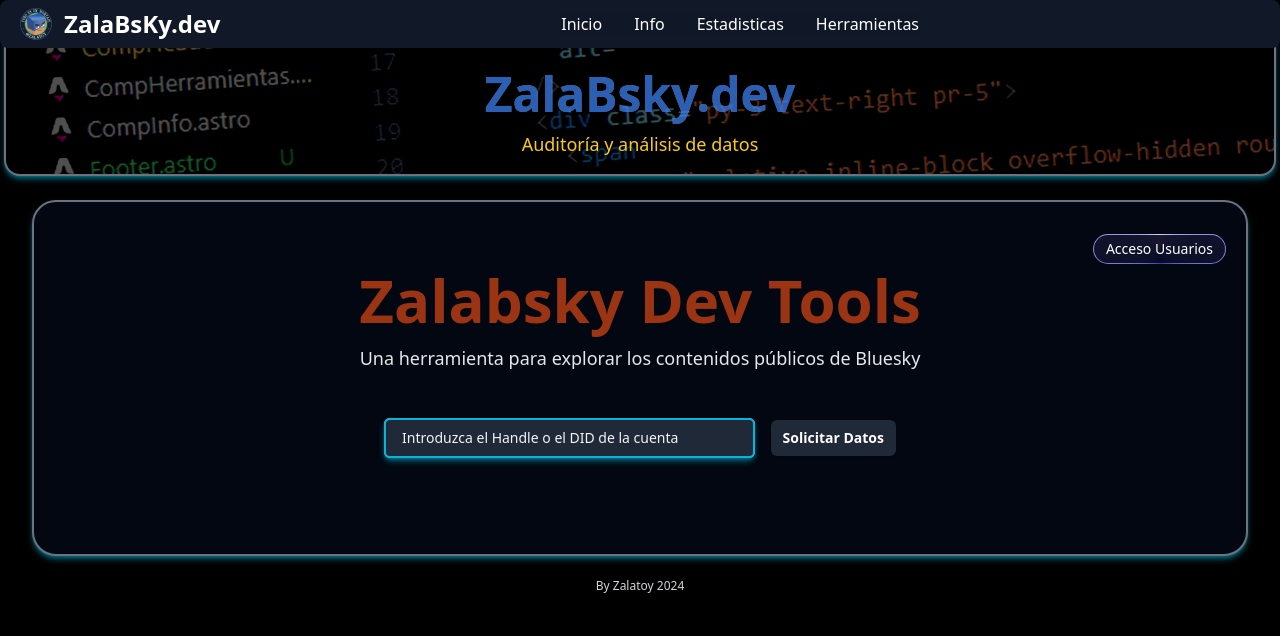
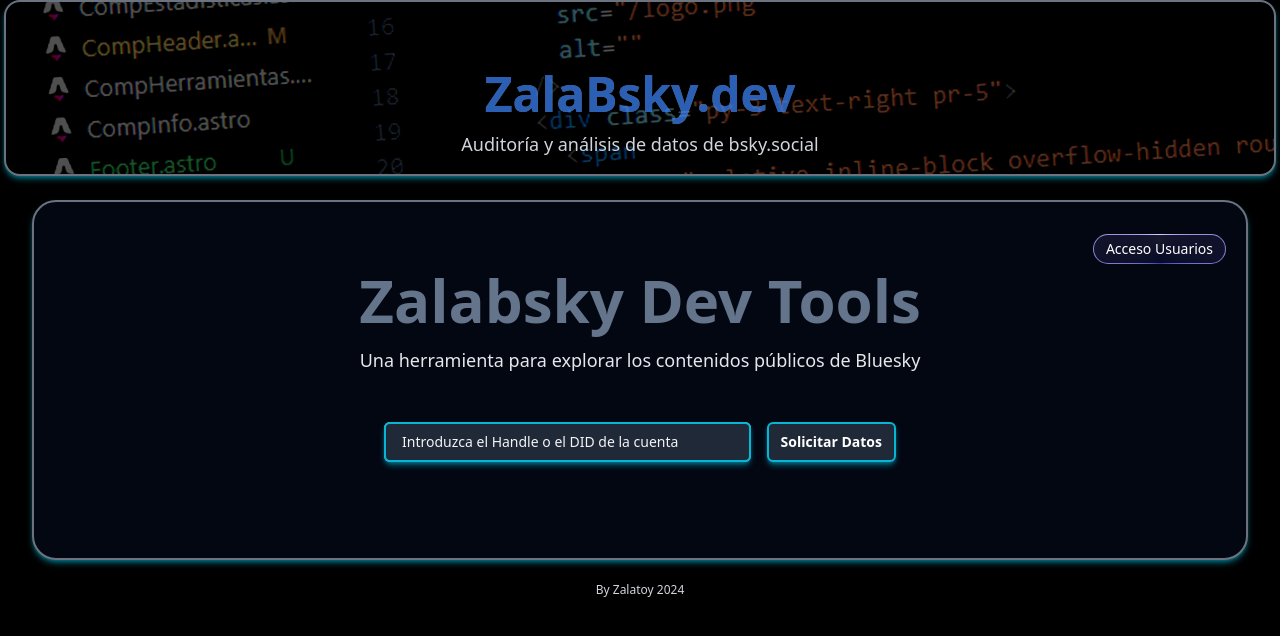
Before and after one commit to zalatoywp/htmx, an Astro site: page / in a window 1280 px wide. Built offline with nearby package versions, Linux system fonts and the light colour scheme; Astro itself is replaced by a stand-in of ours.

Commit message:
Actualiza encabezado y texto de auditoría*** ***Actualiza estilos y texto de RepoWalker*** ***Elimina NavBar y ajusta diseño en Layout*** ***Elimina componente App

```diff
--- a/src/components/CompHeader.astro
+++ b/src/components/CompHeader.astro
@@ -12,10 +12,11 @@
       <span
         class="inline font-semibold animate-pulse bg-[linear-gradient(110deg,#939393,45%,#1e293b,55%,#939393)] bg-[length:250%_100%] bg-clip-text text-5xl text-blue-500"
       >
-        ZalaBsky.dev</span
-      >
-      <p class="pt-3 text-center text-lg text-yellow-400">
-        Auditoría y análisis de datos
+        ZalaBsky.dev
+      </span>
+
+      <p class="pt-3 text-center text-lg text-gray-300">
+        Auditoría y análisis de datos de bsky.social
       </p>
     </div>
   </section>
--- a/src/components/RepoWalker.tsx
+++ b/src/components/RepoWalker.tsx
@@ -319,10 +319,10 @@ const RepoWalker: FC<{}> = () =>
                 </span>
 
               </div>
-              <h1 className="text-3xl font-bold text-orange-800 sm:text-6xl text-center">
+              <h1 className=" font-semibold text-3xl  text-slate-500  sm:text-6xl text-center">
                 Zalabsky Dev Tools
               </h1>
-              <p className="mt-4 pb-6 text-lg leading-6 text-gray-200 text-center">
+              <p className="mt-4 pb-6  text-sm sm:text-lg leading-6 text-gray-200 text-center">
                 Una herramienta para explorar los contenidos públicos de Bluesky
               </p>
               <form
@@ -359,7 +359,7 @@ const RepoWalker: FC<{}> = () =>
                       setDid(repoDid);
                       getRepo(repoDid);
                     }}
-                    className="block w-full rounded-md bg-gray-800 px-3 py-2 text-center text-sm font-semibold text-white shadow-sm hover:bg-gray-600 focus-visible:outline focus-visible:outline-2 focus-visible:outline-offset-2 focus-visible:outline-indigo-600"
+                    className="block border-2 border-cyan-500 rounded-md shadow-md  shadow-cyan-500/50 sm:flex sm:items-center max-w-lg mx-auto bg-gray-800 px-3 py-2 text-center text-sm font-semibold text-white hover:bg-gray-600 focus-visible:outline focus-visible:outline-2 focus-visible:outline-offset-2 focus-visible:outline-indigo-600"
                   >
                     {loading ? (
                       <svg
--- a/src/layouts/Layout.astro
+++ b/src/layouts/Layout.astro
@@ -1,7 +1,6 @@
 ---
 import { ViewTransitions } from "astro:transitions";
 import NavBar from "../components/NavBar.astro";
-
 import CompHeader from "../components/CompHeader.astro";
 
 interface Props {
@@ -23,8 +22,9 @@ const { title } = Astro.props;
     <ViewTransitions />
   </head>
   <body class="scroll-smooth">
-    <NavBar />
+    <!-- <NavBar /> -->
     <CompHeader />
+
     <slot />
     <style is:global>
       :root {
--- a/src/pages/index.astro
+++ b/src/pages/index.astro
@@ -1,7 +1,6 @@
 ---
 import Layout from "../layouts/Layout.astro";
 import RepoWalker from "../components/RepoWalker";
-import App from "../components/App";
 ---
 
 <Layout title="ZalaDev">
```
